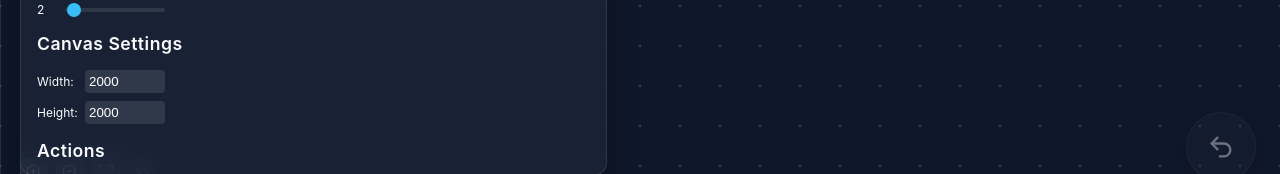
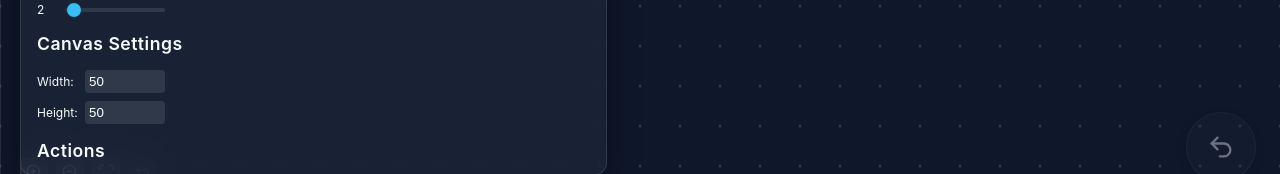
Before and after one commit to QuantumEssence/Art-World, a React (Vite) app: page / in a window 1280 px wide. Both pictures are taken after a click on the button "Start Drawing". Shown: the part 594-768 px from the top of the page. Built offline with nearby package versions, Linux system fonts and the light colour scheme.

Commit message:
Refine panel draggable bounds and update canvas size to use dot units

```diff
--- a/src/App.jsx
+++ b/src/App.jsx
@@ -35,8 +35,8 @@ function App() {
 
   const [tool, setTool] = useState('draw'); // draw, pan, center, erase
   const [symmetry, setSymmetry] = useState('none'); // none, 2-way, 4-way
-  const [canvasWidth, setCanvasWidth] = useState(2000);
-  const [canvasHeight, setCanvasHeight] = useState(2000);
+  const [canvasWidth, setCanvasWidth] = useState(50);
+  const [canvasHeight, setCanvasHeight] = useState(50);
   const [centerPoint, setCenterPoint] = useState({ x: 1000, y: 1000 });
   const [brushSize, setBrushSize] = useState(2);
 
--- a/src/components/DraggablePanel.jsx
+++ b/src/components/DraggablePanel.jsx
@@ -5,35 +5,57 @@ const DraggablePanel = ({ title, defaultPosition, children }) => {
   const [isCollapsed, setIsCollapsed] = useState(false);
   const [position, setPosition] = useState(defaultPosition || { x: 20, y: 20 });
   const [isDragging, setIsDragging] = useState(false);
-  const dragStartRef = useRef({ x: 0, y: 0 });
+  const panelRef = useRef(null);
+  const hasMovedRef = useRef(false);
 
   const handlePointerDown = (e) => {
     if (e.target.closest('button')) return;
     setIsDragging(true);
+    hasMovedRef.current = false;
     dragStartRef.current = {
-      x: e.clientX - position.x,
-      y: e.clientY - position.y
+      offsetX: e.clientX - position.x,
+      offsetY: e.clientY - position.y,
+      clientX: e.clientX,
+      clientY: e.clientY
     };
     e.target.setPointerCapture(e.pointerId);
   };
 
   const handlePointerMove = (e) => {
     if (!isDragging) return;
-    setPosition({
-      x: e.clientX - dragStartRef.current.x,
-      y: e.clientY - dragStartRef.current.y
-    });
+
+    if (Math.abs(e.clientX - dragStartRef.current.clientX) > 3 || Math.abs(e.clientY - dragStartRef.current.clientY) > 3) {
+      hasMovedRef.current = true;
+    }
+
+    let newX = e.clientX - dragStartRef.current.offsetX;
+    let newY = e.clientY - dragStartRef.current.offsetY;
+
+    if (panelRef.current) {
+      const rect = panelRef.current.getBoundingClientRect();
+      const maxX = window.innerWidth - rect.width;
+      const maxY = window.innerHeight - rect.height;
+      newX = Math.max(0, Math.min(newX, maxX));
+      newY = Math.max(0, Math.min(newY, maxY));
+    }
+
+    setPosition({ x: newX, y: newY });
   };
 
   const handlePointerUp = (e) => {
     if (isDragging) {
       setIsDragging(false);
       e.target.releasePointerCapture(e.pointerId);
+
+      if (!hasMovedRef.current) {
+        setIsCollapsed(!isCollapsed);
+      }
     }
   };
 
   return (
     <div
+      ref={panelRef}
       className={`glass-panel draggable-panel `}
       style={{
         left: `${position.x}px`,
--- a/src/components/DrawingCanvas.jsx
+++ b/src/components/DrawingCanvas.jsx
@@ -35,14 +35,16 @@ const DrawingCanvas = forwardRef(({
   useImperativeHandle(ref, () => ({
     getCanvas: () => canvasRef.current,
     exportHighRes: () => {
+      const pixelWidth = canvasWidth * gridSpacing;
+      const pixelHeight = canvasHeight * gridSpacing;
       const exportCanvas = document.createElement('canvas');
-      exportCanvas.width = canvasWidth;
-      exportCanvas.height = canvasHeight;
+      exportCanvas.width = pixelWidth;
+      exportCanvas.height = pixelHeight;
       const eCtx = exportCanvas.getContext('2d');
 
       // Draw background
       eCtx.fillStyle = '#1a1a2e';
-      eCtx.fillRect(0, 0, canvasWidth, canvasHeight);
+      eCtx.fillRect(0, 0, pixelWidth, pixelHeight);
 
       // Draw layers
       layers.forEach(layer => {
@@ -131,20 +133,22 @@ const DrawingCanvas = forwardRef(({
   // Update layer cache
   const updateLayerCache = (layer) => {
     let cache = layerCache.current.get(layer.id);
+    const pixelWidth = canvasWidth * gridSpacing;
+    const pixelHeight = canvasHeight * gridSpacing;
 
     // Check if we need to recreate the cache canvas (size change or missing)
-    if (!cache || cache.width !== canvasWidth || cache.height !== canvasHeight) {
+    if (!cache || cache.width !== pixelWidth || cache.height !== pixelHeight) {
       const c = document.createElement('canvas');
-      c.width = canvasWidth;
-      c.height = canvasHeight;
-      cache = { canvas: c, updatedAt: 0, width: canvasWidth, height: canvasHeight };
+      c.width = pixelWidth;
+      c.height = pixelHeight;
+      cache = { canvas: c, updatedAt: 0, width: pixelWidth, height: pixelHeight };
       layerCache.current.set(layer.id, cache);
     }
 
     // Check if layer content has changed
     if (cache.updatedAt !== layer.updatedAt) {
       const cCtx = cache.canvas.getContext('2d');
-      cCtx.clearRect(0, 0, canvasWidth, canvasHeight);
+      cCtx.clearRect(0, 0, pixelWidth, pixelHeight);
 
       cCtx.strokeStyle = layer.color;
       cCtx.lineCap = 'round';
@@ -218,15 +222,18 @@ const DrawingCanvas = forwardRef(({
     ctx.translate(transform.x, transform.y);
     ctx.scale(transform.scale, transform.scale);
 
+    const pixelWidth = canvasWidth * gridSpacing;
+    const pixelHeight = canvasHeight * gridSpacing;
+
     // Draw Finite Canvas Bounds (Border)
     ctx.strokeStyle = 'rgba(255,255,255,0.2)';
     ctx.lineWidth = 1 / transform.scale;
-    ctx.strokeRect(0, 0, canvasWidth, canvasHeight);
+    ctx.strokeRect(0, 0, pixelWidth, pixelHeight);
 
     // Draw Grid (clipped to finite canvas)
     ctx.save();
     ctx.beginPath();
-    ctx.rect(0, 0, canvasWidth, canvasHeight);
+    ctx.rect(0, 0, pixelWidth, pixelHeight);
     ctx.clip();
     drawGrid(ctx, canvas, transform);
     ctx.restore();
@@ -381,8 +388,8 @@ const DrawingCanvas = forwardRef(({
     // Clamp to finite canvas bounds
     startX = Math.max(0, startX);
     startY = Math.max(0, startY);
-    endX = Math.min(canvasWidth, endX);
-    endY = Math.min(canvasHeight, endY);
+    endX = Math.min(canvasWidth * gridSpacing, endX);
+    endY = Math.min(canvasHeight * gridSpacing, endY);
 
     const snapStartX = Math.floor(startX / gridSpacing) * gridSpacing;
     const snapStartY = Math.floor(startY / gridSpacing) * gridSpacing;
--- a/src/components/Toolbar.jsx
+++ b/src/components/Toolbar.jsx
@@ -179,8 +179,9 @@ const Toolbar = ({
             <span style={{ fontSize: '12px', width: '40px' }}>Width:</span>
             <input
               type="number"
+              min={1}
               value={canvasWidth}
-              onChange={(e) => setCanvasWidth(Number(e.target.value))}
+              onChange={(e) => setCanvasWidth(Math.max(1, Number(e.target.value)))}
               style={{ width: '80px', background: 'rgba(255,255,255,0.1)', border: 'none', color: 'white', padding: '4px', borderRadius: '4px' }}
             />
           </div>
@@ -188,8 +189,9 @@ const Toolbar = ({
             <span style={{ fontSize: '12px', width: '40px' }}>Height:</span>
             <input
               type="number"
+              min={1}
               value={canvasHeight}
-              onChange={(e) => setCanvasHeight(Number(e.target.value))}
+              onChange={(e) => setCanvasHeight(Math.max(1, Number(e.target.value)))}
               style={{ width: '80px', background: 'rgba(255,255,255,0.1)', border: 'none', color: 'white', padding: '4px', borderRadius: '4px' }}
             />
           </div>
```
